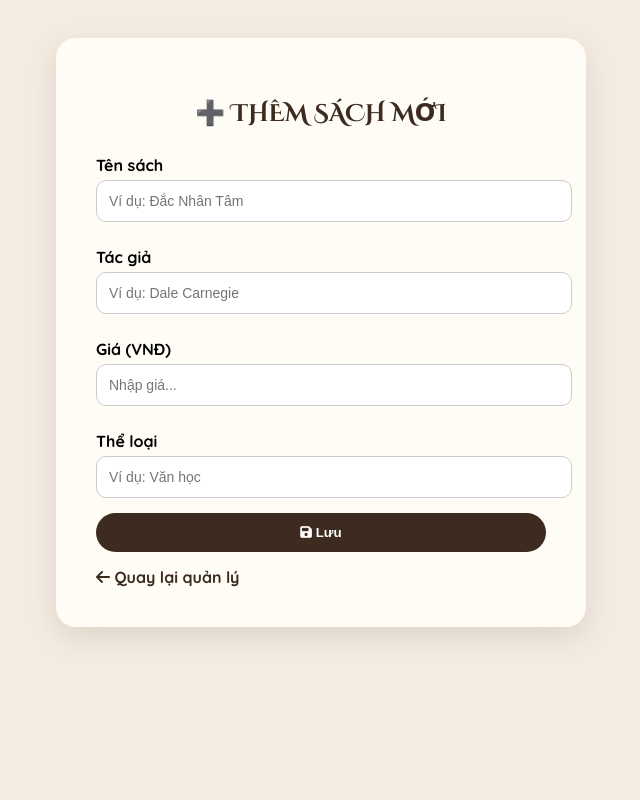
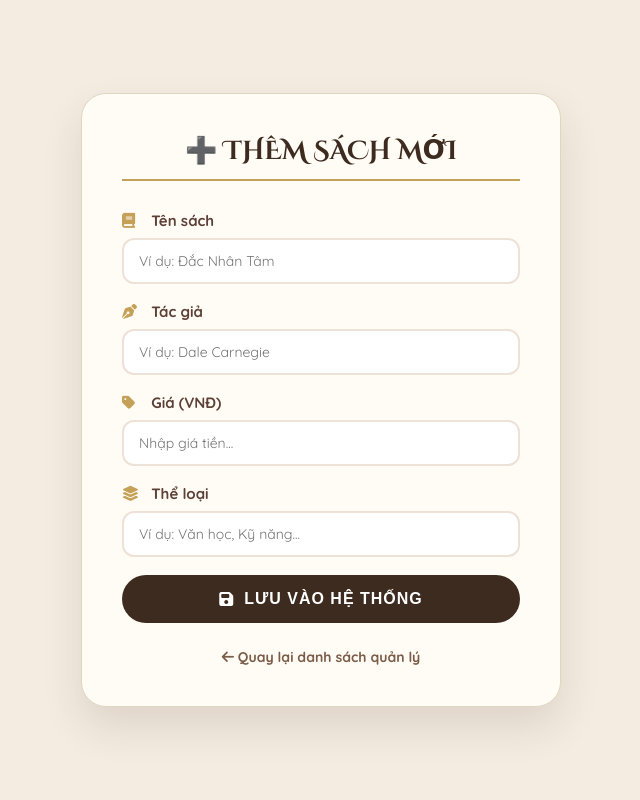
Before and after one commit to tramnguyen11021997-pixel/Quan_Ly_Ban_Sach04, a PHP site: page /books_add.php in a window 1280 px wide. Shown: the whole page, without its empty margins (319-959 px from the left). Run offline with PHP 8.4, Linux system fonts and the light colour scheme; the visitor is signed in with stand-in values (Sample User, id 1).

Commit message:
Update books_add.php

```diff
--- a/books_add.php
+++ b/books_add.php
@@ -2,26 +2,28 @@
 session_start();
 include 'includes/db.php';
 
+// Kiểm tra đăng nhập
 if(!isset($_SESSION['user'])){
     header("Location: login.php");
     exit();
 }
 
 $error = '';
-if($_SERVER['REQUEST_METHOD']==='POST'){
+if($_SERVER['REQUEST_METHOD'] === 'POST'){
     $name = $_POST['name'];
     $author = $_POST['author'];
     $price = $_POST['price'];
     $category = $_POST['category'];
 
+    // Sử dụng Prepared Statement để bảo mật
     $stmt = $conn->prepare("INSERT INTO books_temp (name, author, price, category) VALUES (?, ?, ?, ?)");
     $stmt->bind_param("ssds", $name, $author, $price, $category);
 
     if($stmt->execute()){
         header("Location: books.php");
         exit();
-    }else{
-        $error = "❌ Lỗi: " . $conn->error;
+    } else {
+        $error = "❌ Lỗi hệ thống: " . $conn->error;
     }
 }
 ?>
@@ -31,44 +33,201 @@ if($_SERVER['REQUEST_METHOD']==='POST'){
     <meta charset="UTF-8">
     <meta name="viewport" content="width=device-width, initial-scale=1.0">
     <title>Thêm sách mới - BookStore</title>
+
     <link href="https://fonts.googleapis.com/css2?family=Cinzel+Decorative:wght@700&family=Quicksand:wght@400;600;700&display=swap" rel="stylesheet">
     <link rel="stylesheet" href="https://cdnjs.cloudflare.com/ajax/libs/font-awesome/6.4.0/css/all.min.css">
+
     <style>
-body{font-family:'Quicksand',sans-serif;background:#f4ece1;padding:30px;}
-.form-box{max-width:450px;margin:auto;background:#fffcf5;padding:40px;border-radius:20px;box-shadow:0 10px 30px rgba(0,0,0,0.1);}
-h2{text-align:center;font-family:'Cinzel Decorative',cursive;color:#3d2b1f;margin-bottom:25px;}
-label{display:block;margin:10px 0 5px;font-weight:700;}
-input, select{width:100%;padding:12px;margin-bottom:15px;border-radius:10px;border:1px solid #ccc;font-size:14px;}
-button{width:100%;padding:12px;background:#3d2b1f;color:white;border:none;border-radius:30px;cursor:pointer;font-weight:700;transition:0.3s;}
-button:hover{background:#c5a059;}
-.error-msg{background:#fbeaea;color:#a94442;padding:10px;border-radius:10px;margin-bottom:15px;text-align:center;}
-.back-link{display:inline-block;margin-top:15px;color:#3d2b1f;text-decoration:none;font-weight:700;}
-.back-link:hover{color:#c5a059;}
+        /* --- RESET & BASE STYLES --- */
+        * {
+            box-sizing: border-box;
+            margin: 0;
+            padding: 0;
+        }
+
+        body {
+            font-family: 'Quicksand', sans-serif;
+            background-color: #f4ece1; /* Màu nền giấy vintage */
+            background-image: radial-gradient(#d9c5b2 0.5px, transparent 0.5px); /* Hiệu ứng chấm nhẹ cho nền */
+            background-size: 20px 20px;
+            display: flex;
+            justify-content: center;
+            align-items: center;
+            min-height: 100vh;
+            padding: 20px;
+        }
+
+        /* --- FORM CONTAINER --- */
+        .form-box {
+            width: 100%;
+            max-width: 480px;
+            background: #fffcf5;
+            padding: 40px;
+            border-radius: 25px;
+            box-shadow: 0 20px 40px rgba(61, 43, 31, 0.12);
+            border: 1px solid #e0d5c1;
+            position: relative;
+        }
+
+        h2 {
+            text-align: center;
+            font-family: 'Cinzel Decorative', cursive;
+            color: #3d2b1f;
+            margin-bottom: 30px;
+            font-size: 26px;
+            border-bottom: 2px solid #c5a059;
+            padding-bottom: 10px;
+            display: inline-block;
+            width: 100%;
+        }
+
+        /* --- FORM ELEMENTS --- */
+        .form-group {
+            margin-bottom: 18px;
+        }
+
+        label {
+            display: block;
+            margin-bottom: 8px;
+            font-weight: 700;
+            color: #5d4037;
+            font-size: 15px;
+        }
+
+        label i {
+            margin-right: 5px;
+            color: #c5a059;
+            width: 20px;
+        }
+
+        input {
+            width: 100%;
+            padding: 12px 15px;
+            border-radius: 12px;
+            border: 2px solid #eee1d7;
+            font-family: 'Quicksand', sans-serif;
+            font-size: 14px;
+            transition: all 0.3s ease;
+            background-color: #fff;
+        }
+
+        input:focus {
+            outline: none;
+            border-color: #c5a059;
+            box-shadow: 0 0 10px rgba(197, 160, 89, 0.15);
+            background-color: #ffffff;
+        }
+
+        /* --- BUTTONS --- */
+        .btn-submit {
+            width: 100%;
+            padding: 15px;
+            background: #3d2b1f;
+            color: white;
+            border: none;
+            border-radius: 50px;
+            cursor: pointer;
+            font-weight: 700;
+            font-size: 16px;
+            text-transform: uppercase;
+            letter-spacing: 1px;
+            transition: all 0.3s ease;
+            margin-top: 15px;
+            display: flex;
+            justify-content: center;
+            align-items: center;
+            gap: 10px;
+        }
+
+        .btn-submit:hover {
+            background: #c5a059;
+            transform: translateY(-3px);
+            box-shadow: 0 8px 20px rgba(197, 160, 89, 0.4);
+        }
+
+        .btn-submit:active {
+            transform: translateY(-1px);
+        }
+
+        /* --- MESSAGES & LINKS --- */
+        .error-msg {
+            background: #fdf2f2;
+            color: #9b2c2c;
+            padding: 12px;
+            border-radius: 12px;
+            margin-bottom: 20px;
+            text-align: center;
+            font-size: 14px;
+            border-left: 5px solid #e53e3e;
+            font-weight: 600;
+        }
+
+        .back-link {
+            display: block;
+            text-align: center;
+            margin-top: 25px;
+            color: #7a5c48;
+            text-decoration: none;
+            font-weight: 700;
+            font-size: 14px;
+            transition: color 0.3s;
+        }
+
+        .back-link:hover {
+            color: #c5a059;
+            text-decoration: underline;
+        }
+
+        /* --- RESPONSIVE --- */
+        @media (max-width: 480px) {
+            .form-box {
+                padding: 25px;
+                border-radius: 15px;
+            }
+        }
     </style>
 </head>
 <body>
+
 <div class="form-box">
     <h2>➕ THÊM SÁCH MỚI</h2>
 
-<?php if($error): ?><div class="error-msg"><?= $error ?></div><?php endif; ?>
+    <?php if($error): ?>
+        <div class="error-msg">
+            <i class="fa-solid fa-circle-exclamation"></i> <?= $error ?>
+        </div>
+    <?php endif; ?>
 
-<form method="post">
-<label>Tên sách</label>
+    <form method="post" action="">
+        <div class="form-group">
+            <label><i class="fa-solid fa-book"></i> Tên sách</label>
             <input type="text" name="name" placeholder="Ví dụ: Đắc Nhân Tâm" required>
+        </div>
 
-<label>Tác giả</label>
+        <div class="form-group">
+            <label><i class="fa-solid fa-pen-nib"></i> Tác giả</label>
             <input type="text" name="author" placeholder="Ví dụ: Dale Carnegie" required>
+        </div>
 
-<label>Giá (VNĐ)</label>
-<input type="number" name="price" placeholder="Nhập giá..." required>
+        <div class="form-group">
+            <label><i class="fa-solid fa-tag"></i> Giá (VNĐ)</label>
+            <input type="number" name="price" placeholder="Nhập giá tiền..." step="0.01" required>
+        </div>
 
-<label>Thể loại</label>
-<input type="text" name="category" placeholder="Ví dụ: Văn học" required>
+        <div class="form-group">
+            <label><i class="fa-solid fa-layer-group"></i> Thể loại</label>
+            <input type="text" name="category" placeholder="Ví dụ: Văn học, Kỹ năng..." required>
+        </div>
 
-<button type="submit"><i class="fa-solid fa-floppy-disk"></i> Lưu</button>
+        <button type="submit" class="btn-submit">
+            <i class="fa-solid fa-floppy-disk"></i> Lưu vào hệ thống
+        </button>
     </form>
 
-<a href="books.php" class="back-link"><i class="fa-solid fa-arrow-left"></i> Quay lại quản lý</a>
+    <a href="books.php" class="back-link">
+        <i class="fa-solid fa-arrow-left"></i> Quay lại danh sách quản lý
+    </a>
 </div>
+
 </body>
 </html>
```
Lines whose indentation alone changed are shown as unchanged.
